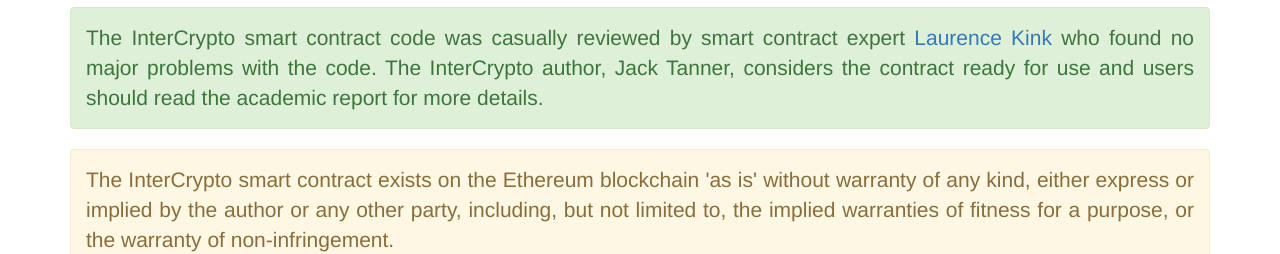
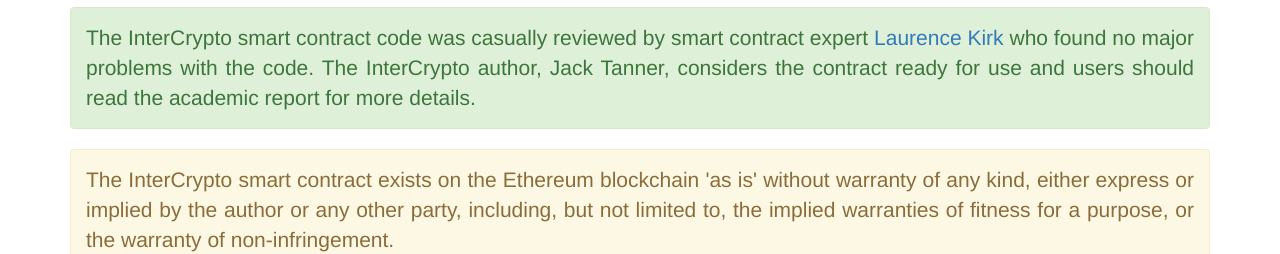
Before and after one commit to jackandtheblockstalk/inter-crypto-app, a website: page public/index.html in a window 1280 px wide. Shown: the part 846-1100 px from the top of the page. Drawn offline with nearby package versions, Linux system fonts and the light colour scheme.

Commit message:
Spelling mistake

```diff
--- a/public/index.html
+++ b/public/index.html
@@ -147,7 +147,7 @@
           <a href="https://github.com/ugmo04/inter-crypto/raw/master/InterCrypto-academic-report.pdf"><button type="button" class="btn btn-secondary" style="font-size:120%">Download Academic Report</button></a>
         </p>
         <p>
-          <div class="alert alert-success" role="alert">The InterCrypto smart contract code was casually reviewed by smart contract expert <a href="https://www.linkedin.com/in/extropylaurence/">Laurence Kink</a> who found no major problems with the code. The InterCrypto author, Jack Tanner, considers the contract ready for use and users should read the academic report for more details.</div>
+          <div class="alert alert-success" role="alert">The InterCrypto smart contract code was casually reviewed by smart contract expert <a href="https://www.linkedin.com/in/extropylaurence/">Laurence Kirk</a> who found no major problems with the code. The InterCrypto author, Jack Tanner, considers the contract ready for use and users should read the academic report for more details.</div>
         </p>
         <div class="alert alert-warning" role="alert">The InterCrypto smart contract exists on the Ethereum blockchain 'as is' without warranty of any kind, either express or implied by the author or any other party, including, but not limited to, the implied warranties of fitness for a purpose, or the warranty of non-infringement.</div>
         <p>
```
